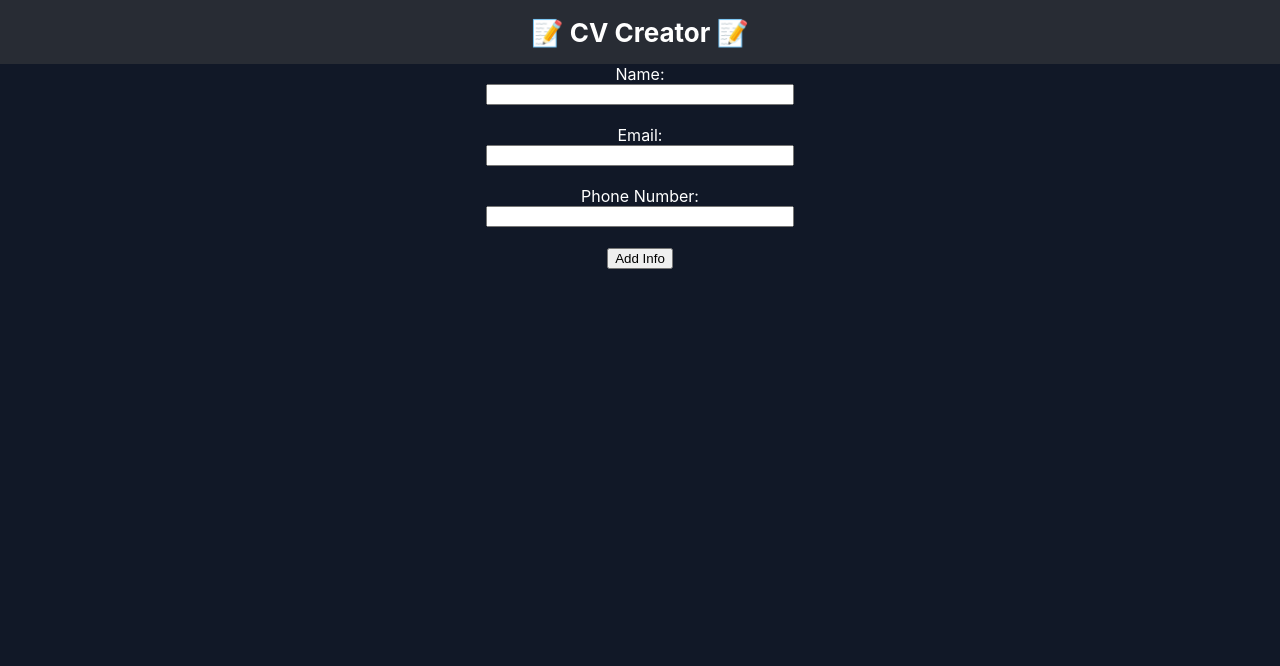
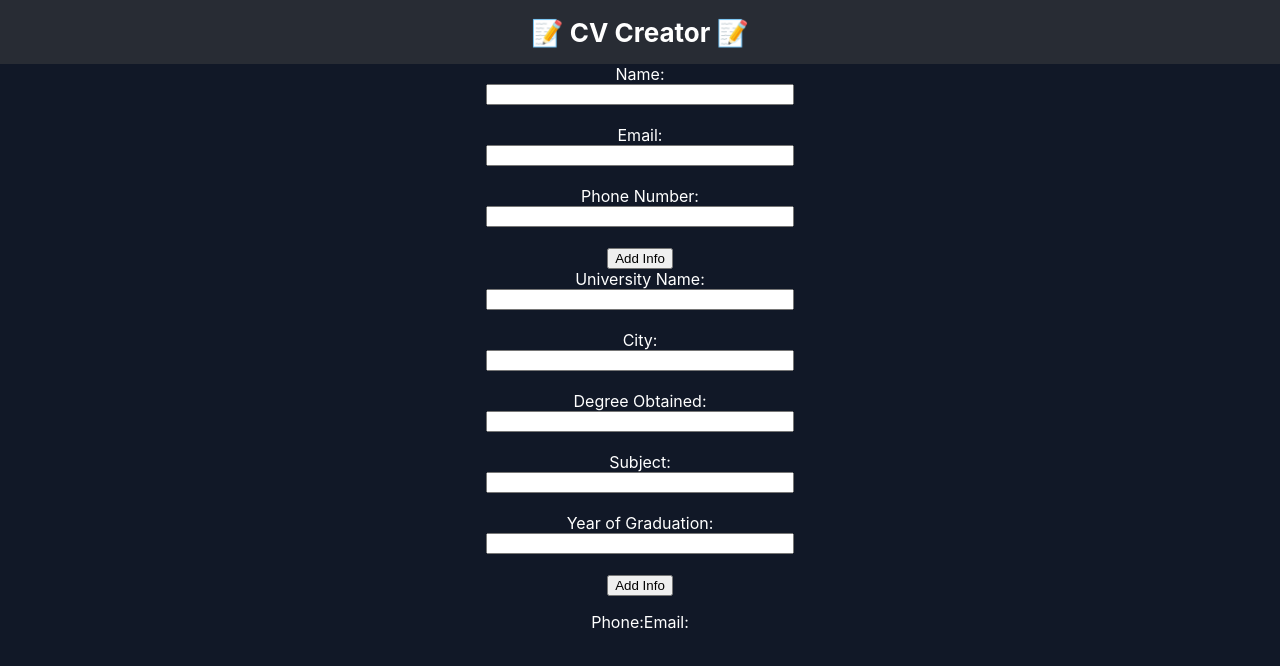
Before and after one commit to mikegecko/cv-creator, a React (Create React App) app: page / in a window 1280 px wide. Shown: the top 666 px of the page. Built offline with nearby package versions, Linux system fonts and the light colour scheme.

Commit message:
Add Edu component to wrapped with temp fields

```diff
--- a/src/components/Edu.js
+++ b/src/components/Edu.js
@@ -0,0 +1,32 @@
+import { Component } from "react";
+
+class Edu extends Component {
+  constructor(props) {
+    super(props);
+  }
+  render() {
+    return (
+      <div className="App-text">
+        <form className="info" onSubmit={this.props.eduSubmit}>
+          <label htmlFor="uname">University Name:</label>
+          <input type="text" id="uname" name="unamein"></input>
+          <br />
+          <label htmlFor="ucity">City:</label>
+          <input type="text" id="ucity" name="ucityin"></input>
+          <br />
+          <label htmlFor="degree">Degree Obtained:</label>
+          <input type="text" id="degree" name="degreein"></input>
+          <br />
+          <label htmlFor="subject">Subject:</label>
+          <input type="text" id="subject" name="subjectin"></input>
+          <br />
+          <label htmlFor="degreeyear">Year of Graduation:</label>
+          <input type="num" id="degreeyear" name="uyearin"></input>
+          <br />
+          <button type="submit">Add Info</button>
+        </form>
+      </div>
+    );
+  }
+}
+export default Edu;
--- a/src/components/MainWrapper.js
+++ b/src/components/MainWrapper.js
@@ -1,11 +1,19 @@
 import { Component } from "react";
 import Info from "./Info";
+import Edu from "./Edu";
+import Display from "./Display";
+
 
 class MainWrapper extends Component {
     constructor(props){
         super(props);
         this.infoSubmit = this.infoSubmit.bind(this);
-        this.state = { name: "", email: "", phone: "" };
+        this.eduSubmit = this.eduSubmit.bind(this);
+        //TODO: figure out how to structure state
+        //      so that new properties can be added to it dynamically
+        // [{info},{education0},{eduaction1},{experience0},{experience1}...]
+
+        this.state = { name: "", email: "", phone: "", };
     }
     infoSubmit(event) {
         event.preventDefault();
@@ -15,10 +23,18 @@ class MainWrapper extends Component {
             phone: event.target.phonein.value
         })
     }
+    eduSubmit(event){
+        event.preventDefault();
+        this.setState({
+
+        })
+    }
     render(){
         return(
             <div>
                 <Info infoSubmit={this.infoSubmit}/>
+                <Edu eduSubmit={this.eduSubmit} />
+                <Display data={this.state}/>
             </div>
         );
     }
```
Also changed, not shown: src/App.js (+11 -0 lines), src/components/Info.js (+8 -5 lines).
